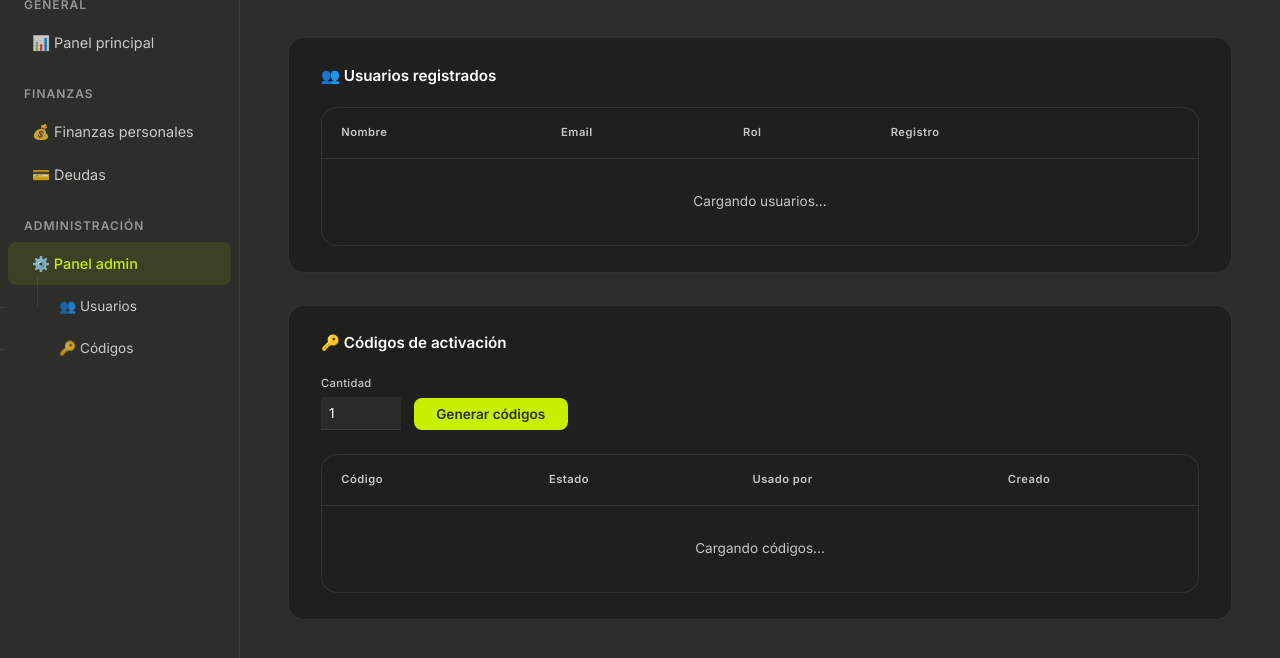
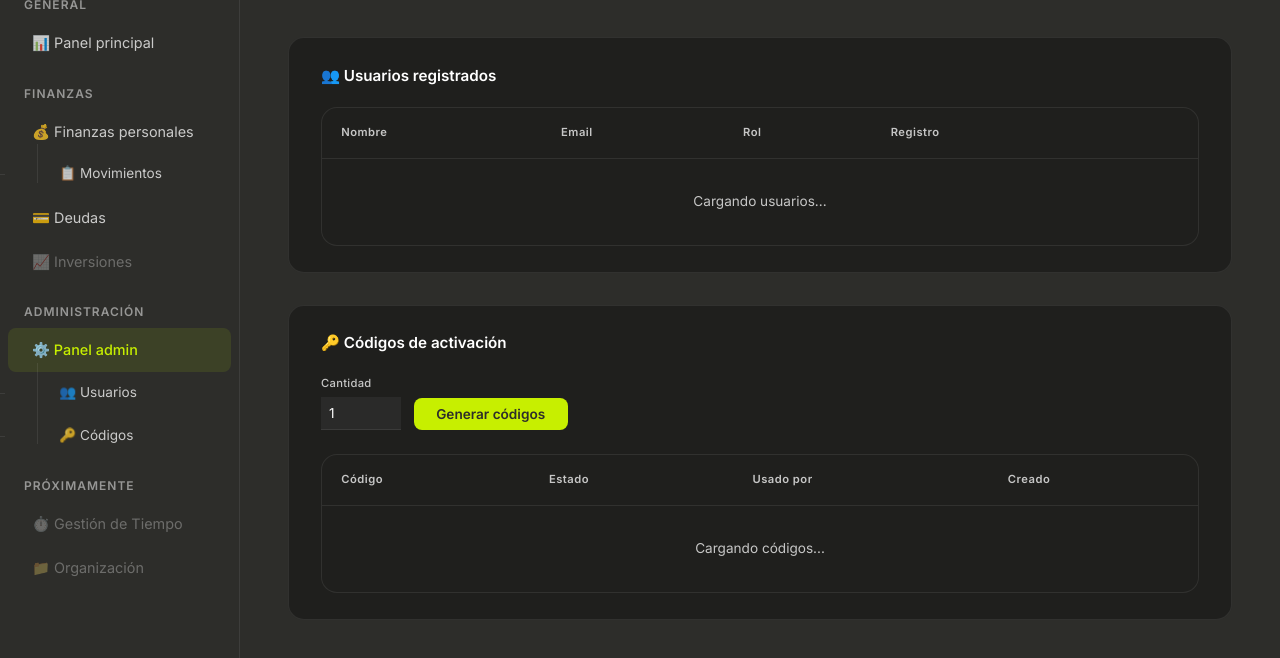
Before and after one commit to PuleFeedSocial/Mali-gestion-financiera, a website: page pages/admin.html in a window 1280 px wide. Shown: the part 124-782 px from the top of the page. Drawn offline with Linux system fonts and the light colour scheme; a script that the page names is missing.

Commit message:
fix: uniformizar sidebars en todas las páginas - faltaban Movimientos, Inversiones y Próximamente en admin.html e Inversiones en finanzas

```diff
--- a/pages/admin.html
+++ b/pages/admin.html
@@ -207,14 +207,21 @@
             <div class="nav-label">General</div>
             <a href="dashboard.html">📊 Panel principal</a>
             <div class="nav-label">Finanzas</div>
-            <a href="finanzas-personales.html">💰 Finanzas personales</a>
+            <div class="nav-group">
+                <a href="finanzas-personales.html">💰 Finanzas personales</a>
+                <a href="finanzas-personales.html#movimientos" class="sub">📋 Movimientos</a>
+            </div>
             <a href="deudas.html">💳 Deudas</a>
+            <a href="#" style="opacity:0.4;pointer-events:none;">📈 Inversiones</a>
             <div class="nav-label">Administración</div>
             <div class="nav-group">
                 <a href="admin.html" class="active">⚙️ Panel admin</a>
                 <a href="admin.html#usuarios" class="sub">👥 Usuarios</a>
                 <a href="admin.html#codigos" class="sub">🔑 Códigos</a>
             </div>
+            <div class="nav-label">Próximamente</div>
+            <a href="#" style="opacity:0.4;pointer-events:none;">⏱️ Gestión de Tiempo</a>
+            <a href="#" style="opacity:0.4;pointer-events:none;">📁 Organización</a>
         </nav>
     </aside>
 
```
Also changed, not shown: pages/finanzas-personales.html (+3 -2 lines).
